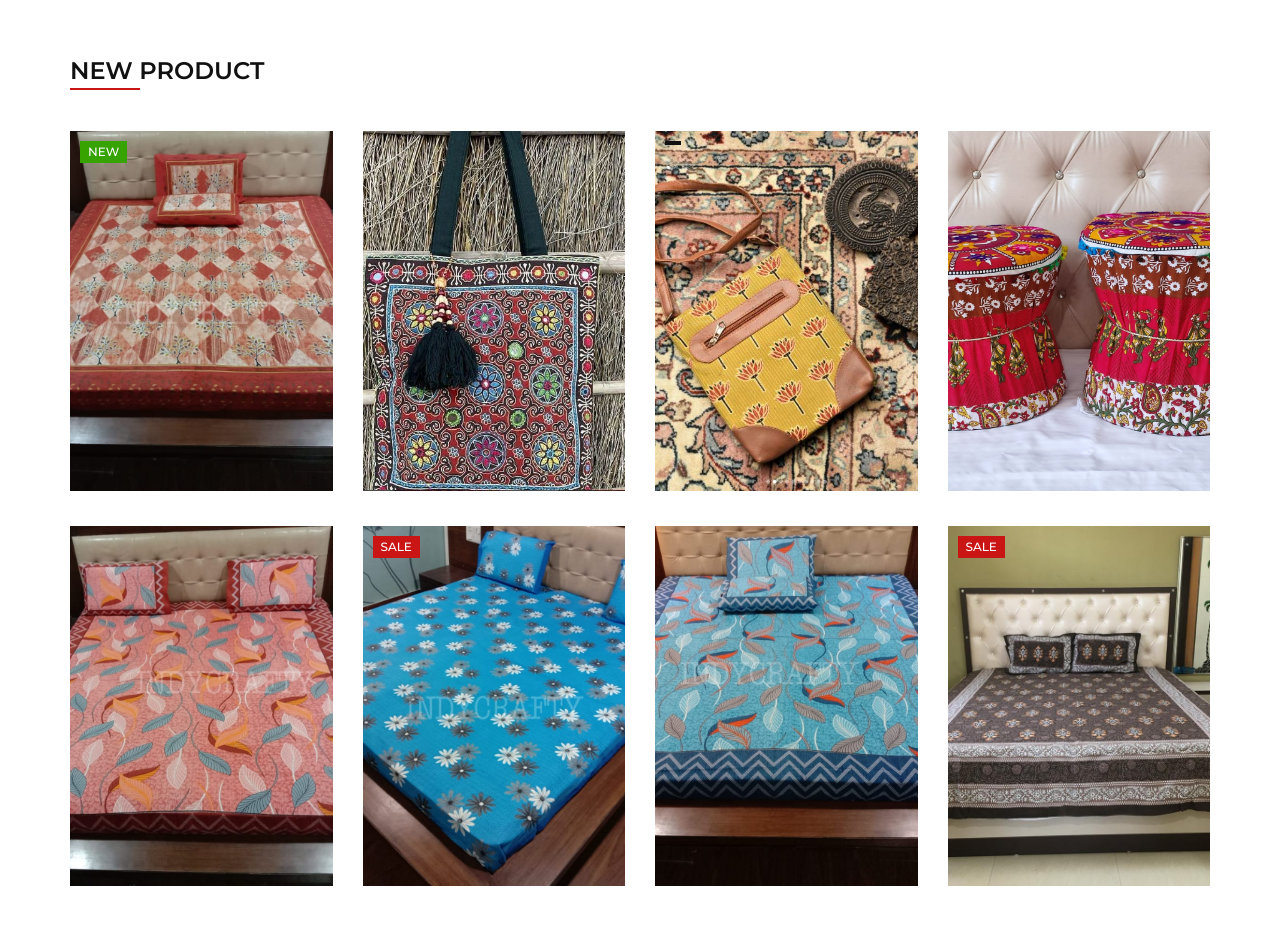
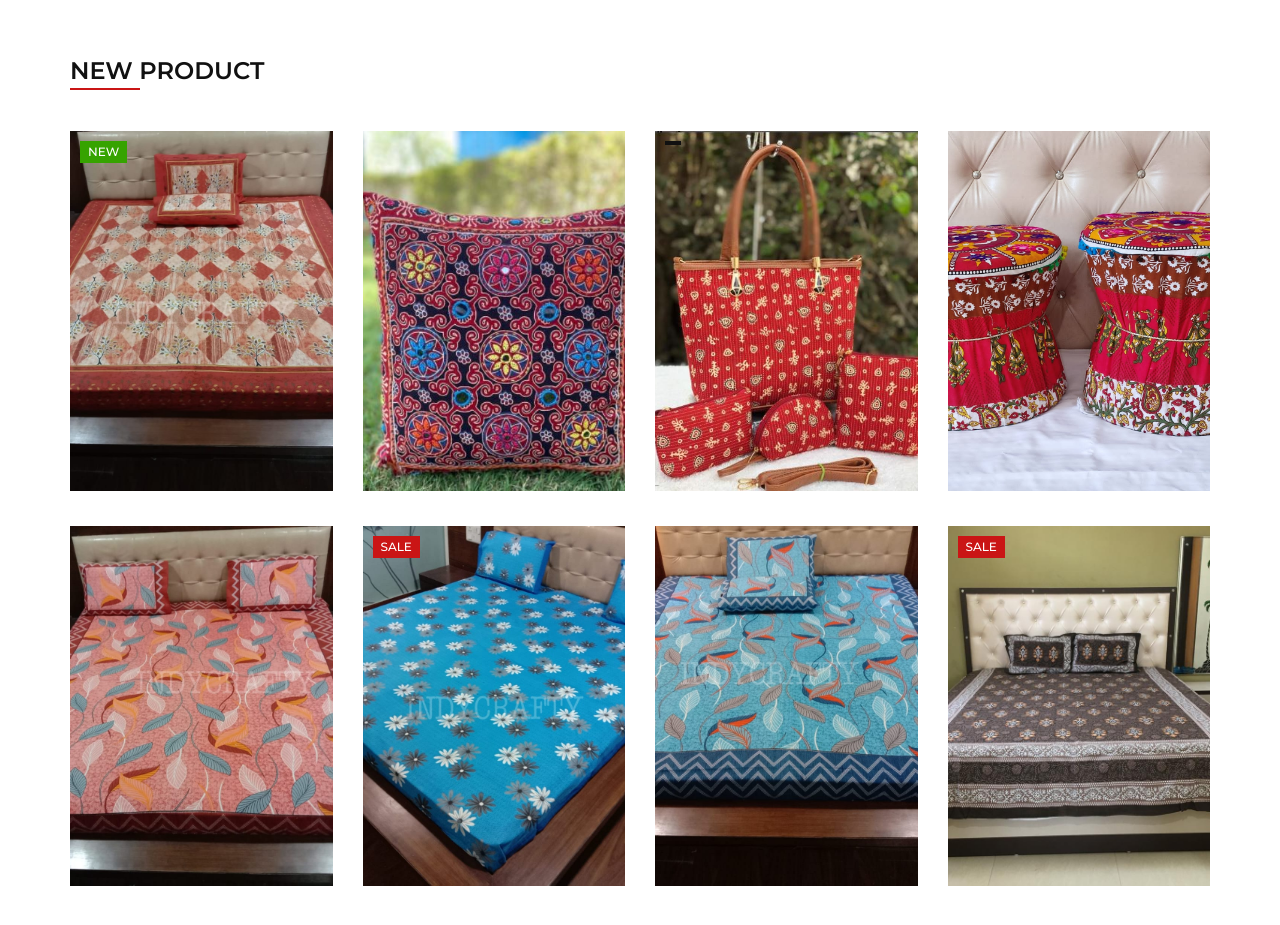
Before and after one commit to Gaurav-M1/indycrafty.github.io, a plain HTML site: page index.html in a window 1280 px wide. Shown: the part 800-1725 px from the top of the page. Drawn offline with Linux system fonts and the light colour scheme.

Commit message:
Update index.html

```diff
--- a/index.html
+++ b/index.html
@@ -225,7 +225,7 @@
             </div>
             <div class="col-lg-3 col-md-4 col-sm-6 mix men">
                 <div class="product__item">
-                    <div class="product__item__pic set-bg" data-setbg="img/product/product-2.jpg">
+                    <div class="product__item__pic set-bg" data-setbg="img/product/product-118.JPG">
                         <ul class="product__hover">
                             <li><a href="img/product/product-2.jpg" class="image-popup"><span class="arrow_expand"></span></a></li>
                             <li><a href="#"><span class="icon_heart_alt"></span></a></li>
@@ -247,7 +247,7 @@
             </div>
             <div class="col-lg-3 col-md-4 col-sm-6 mix accessories">
                 <div class="product__item">
-                    <div class="product__item__pic set-bg" data-setbg="img/product/product-3.jpg">
+                    <div class="product__item__pic set-bg" data-setbg="img/product/product-18.jpg">
                         <div class="label stockout"></div>
                         <ul class="product__hover">
                             <li><a href="img/product/product-3.jpg" class="image-popup"><span class="arrow_expand"></span></a></li>
```
